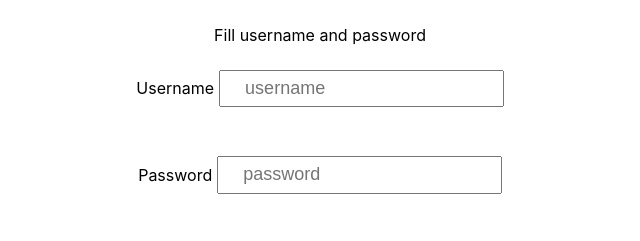
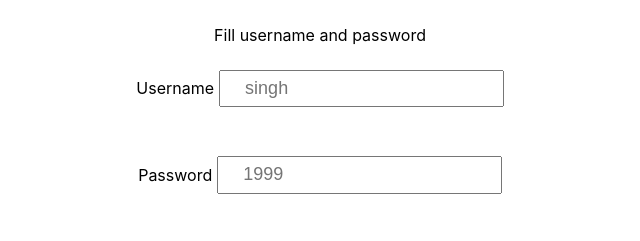
Before and after one commit to Parikshatsingh1999/todo-list-with-login, a React (Create React App) app: page /login in a window 1280 px wide. Shown: the part 131-372 px from the top of the page, without its empty margins (320-960 px from the left). Built offline with nearby package versions, Linux system fonts and the light colour scheme.

Commit message:
added placeholder with real creds

```diff
--- a/src/components/LoginForm.tsx
+++ b/src/components/LoginForm.tsx
@@ -26,7 +26,7 @@ export const LoginForm = () => {
           value={userDetails.username}
           onChange={(e) => setDetails("username", e.target.value)}
           id="username"
-          placeholder="username"
+          placeholder="singh"
         />
       </div>
       <div>
@@ -35,7 +35,7 @@ export const LoginForm = () => {
           value={userDetails.password}
           id="password"
           onChange={(e) => setDetails("password", e.target.value)}
-          placeholder="password"
+          placeholder="1999"
         />
       </div>
       <button
```
